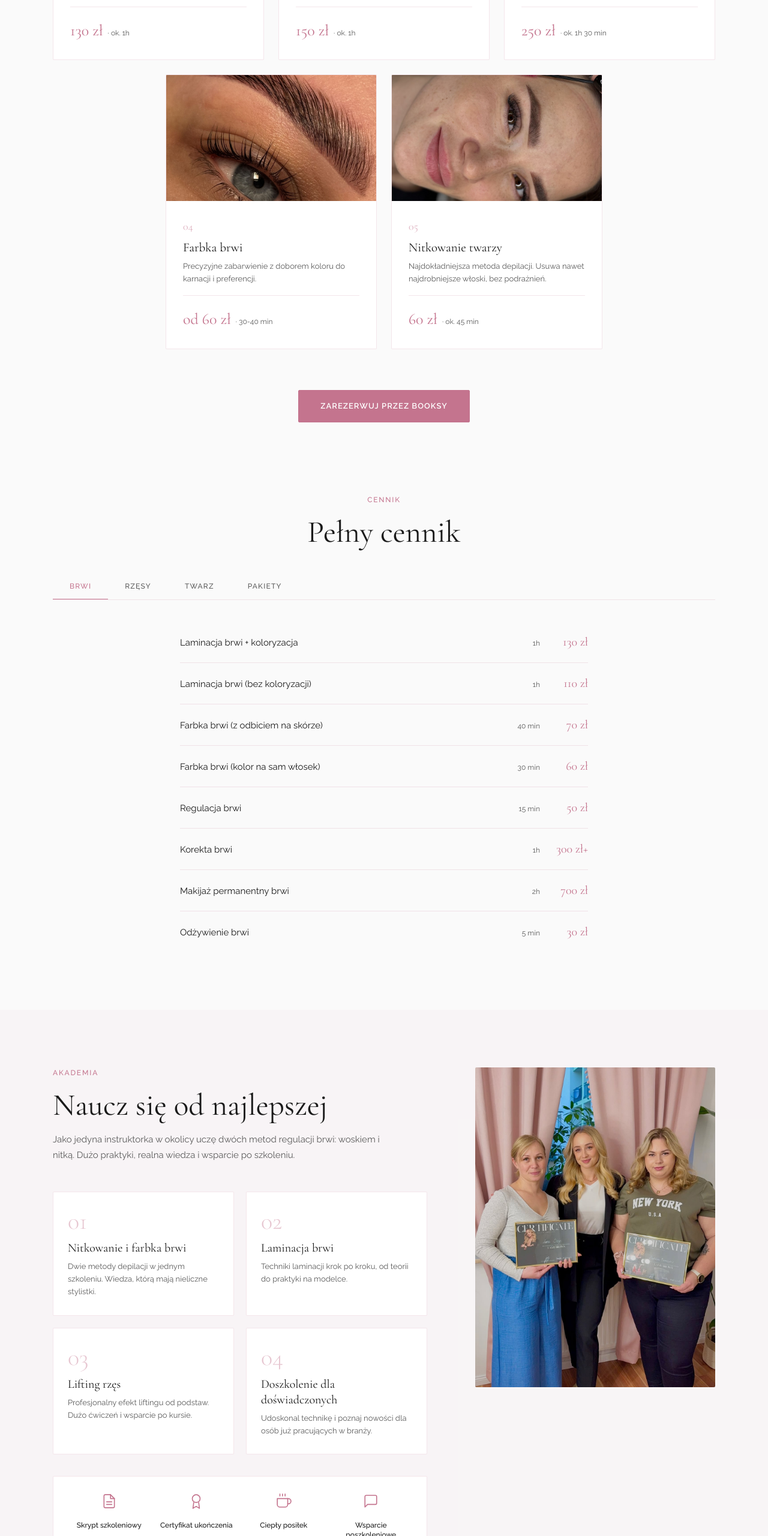
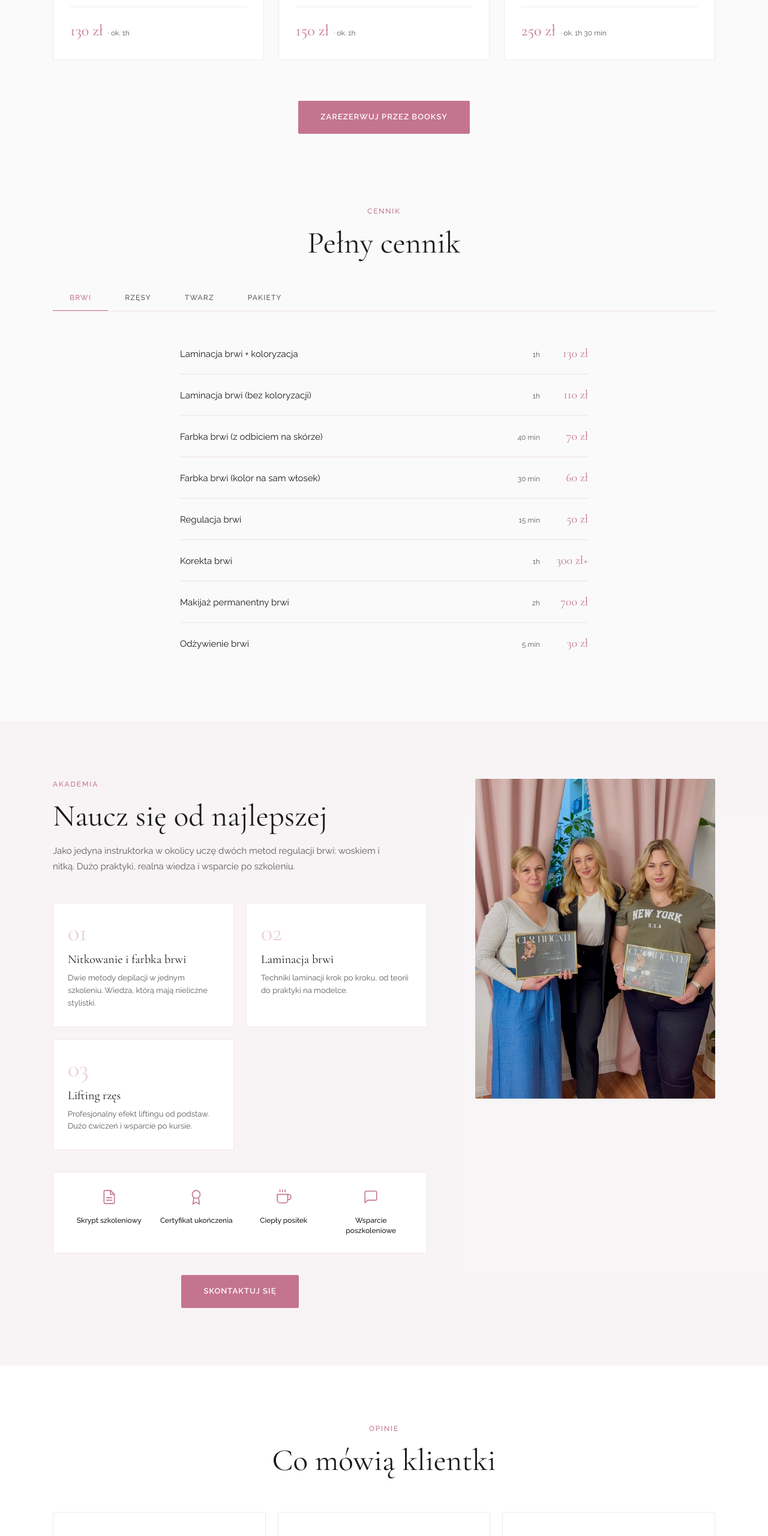
Before and after one commit to webdeweloperpl-star/kasia-iwaszko, a plain HTML site: page index.html in a window 1280 px wide. Shown: the part 2200-4760 px from the top of the page at 60% size. Drawn offline with nearby package versions, Linux system fonts and the light colour scheme.

Commit message:
poprawki mobile: padding sekcji, menu fullscreen, kontakt SVG, zabiegi 3 karty

```diff
--- a/index.html
+++ b/index.html
@@ -729,16 +729,16 @@ img { display: block; max-width: 100%; }
   .hero-btns .btn-outline:hover { background: rgba(255,255,255,0.15); }
 
   /* About */
-  .about { padding: 64px 0; }
+  .about { padding: 64px 0 40px; }
   .about-stats { gap: 28px; flex-wrap: nowrap; }
 
   /* Zabiegi */
-  .zabiegi { padding: 64px 0 40px; }
+  .zabiegi { padding: 40px 0 40px; }
   .svc-grid { grid-template-columns: 1fr; }
   .svc-card { grid-column: span 1 !important; }
 
   /* Cennik */
-  .cennik { padding: 40px 0 64px; }
+  .cennik { padding: 20px 0 40px; }
   .tabs {
     display: grid;
     grid-template-columns: 1fr 1fr;
@@ -760,17 +760,17 @@ img { display: block; max-width: 100%; }
   .tab-btn.active { background: var(--accent); color: #fff; border-color: var(--accent); }
 
   /* Szkolenia */
-  .szkolenia { padding: 64px 0; }
+  .szkolenia { padding: 40px 0 40px; }
   .kurs-grid { grid-template-columns: 1fr; }
   .perks { grid-template-columns: 1fr 1fr; }
 
   /* Opinie */
-  .opinie { padding: 64px 0; }
+  .opinie { padding: 40px 0 32px; }
   .opinie-grid { grid-template-columns: 1fr; }
   .opinia { padding: 28px; }
 
   /* Kontakt */
-  .kontakt { padding: 64px 0; }
+  .kontakt { padding: 40px 0; }
   .kontakt-block { padding: 32px 24px; }
 
   /* Footer */
@@ -902,30 +902,6 @@ img { display: block; max-width: 100%; }
           </div>
         </div>
       </div>
-      <div class="svc-card">
-        <div class="svc-img"><img src="closeup.jpeg" alt="Farbka brwi"></div>
-        <div class="svc-body">
-          <span class="svc-num">04</span>
-          <h3 class="svc-title">Farbka brwi</h3>
-          <p class="svc-desc">Precyzyjne zabarwienie z doborem koloru do karnacji i preferencji.</p>
-          <div class="svc-price">
-            <span class="svc-val">od 60 zł</span>
-            <span class="svc-time">· 30-40 min</span>
-          </div>
-        </div>
-      </div>
-      <div class="svc-card">
-        <div class="svc-img"><img src="twarz2.jpeg" alt="Nitkowanie twarzy"></div>
-        <div class="svc-body">
-          <span class="svc-num">05</span>
-          <h3 class="svc-title">Nitkowanie twarzy</h3>
-          <p class="svc-desc">Najdokładniejsza metoda depilacji. Usuwa nawet najdrobniejsze włoski, bez podrażnień.</p>
-          <div class="svc-price">
-            <span class="svc-val">60 zł</span>
-            <span class="svc-time">· ok. 45 min</span>
-          </div>
-        </div>
-      </div>
     </div>
     <div class="zabiegi-cta fade">
       <a href="https://booksy.com/pl-pl/262179_stylistbeauty-iwaszko_brwi-i-rzesy_6623_suwalki?do=invite" target="_blank" class="btn btn-primary">Zarezerwuj przez Booksy</a>
@@ -1006,11 +982,6 @@ img { display: block; max-width: 100%; }
             <div class="kurs-num">03</div>
             <h3 class="kurs-title">Lifting rzęs</h3>
             <p class="kurs-desc">Profesjonalny efekt liftingu od podstaw. Dużo ćwiczeń i wsparcie po kursie.</p>
-          </div>
-          <div class="kurs-card fade d4">
-            <div class="kurs-num">04</div>
-            <h3 class="kurs-title">Doszkolenie dla doświadczonych</h3>
-            <p class="kurs-desc">Udoskonal technikę i poznaj nowości dla osób już pracujących w branży.</p>
           </div>
         </div>
         <div class="szkolenia-img-mobile fade d3">
```
